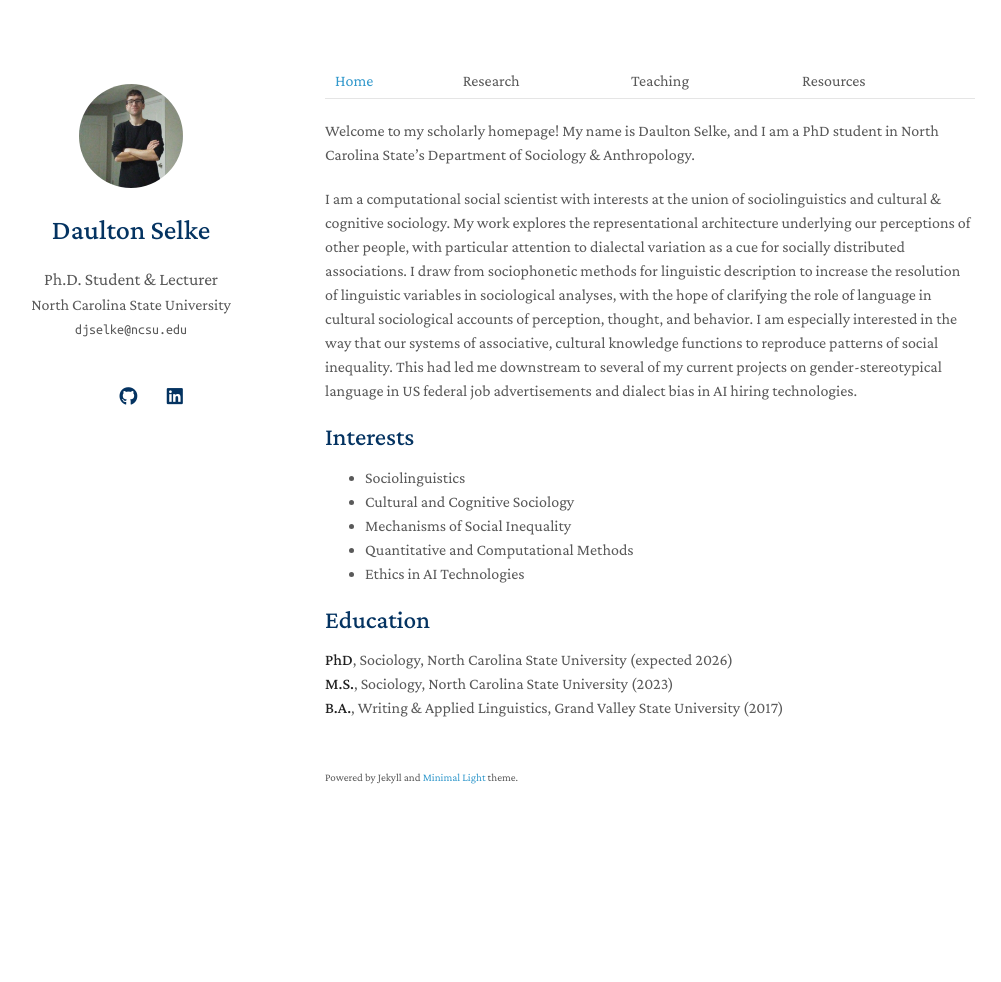
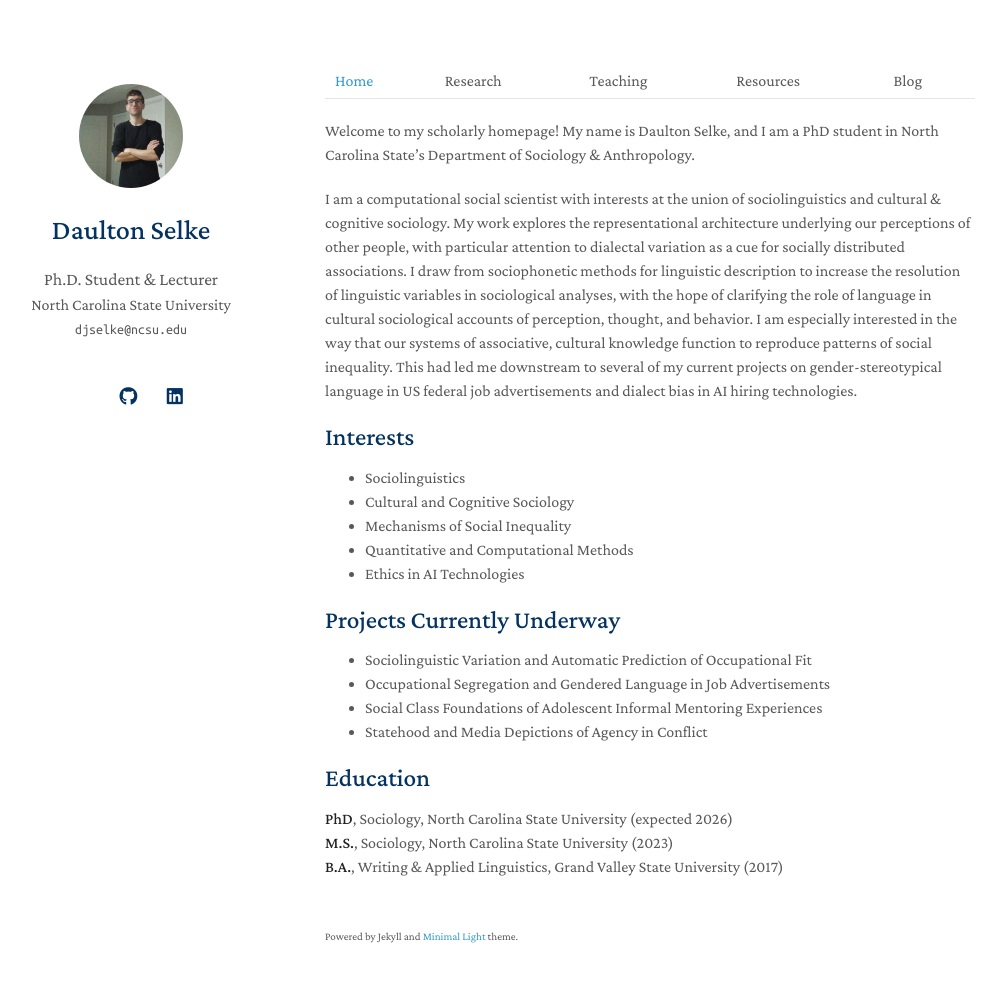
Before and after one commit to selked/selked.github.io, a Jekyll site: the page built from index.md, in a window 1280 px wide and 1017 px high. Shown: the top 982 px of the window, without its empty margins (145-1146 px from the left). Built offline with Jekyll 4.4.1, drawn with Linux system fonts in a browser that asks for light colours; a style sheet for code colours, icons or effects is not loaded.

Commit message:
Updating website

```diff
--- a/index.md
+++ b/index.md
@@ -1,11 +1,11 @@
 ---
 layout: homepage
 ---
-[Home](https://selked.github.io) | Research | Teaching | Resources
+[Home](https://selked.github.io) | Research | Teaching | Resources | Blog
 
 Welcome to my scholarly homepage! My name is Daulton Selke, and I am a PhD student in North Carolina State's Department of Sociology & Anthropology.
 
-I am a computational social scientist with interests at the union of sociolinguistics and  cultural & cognitive sociology. My work explores the representational architecture underlying our perceptions of other people, with particular attention to dialectal variation as a cue for socially distributed associations. I draw from sociophonetic methods for linguistic description to increase the resolution of linguistic variables in sociological analyses, with the hope of clarifying the role of language in cultural sociological accounts of perception, thought, and behavior. I am especially interested in the way that our systems of associative, cultural knowledge functions to reproduce patterns of social inequality. This had led me downstream to several of my current projects on gender-stereotypical language in US federal job advertisements and dialect bias in AI hiring technologies.
+I am a computational social scientist with interests at the union of sociolinguistics and  cultural & cognitive sociology. My work explores the representational architecture underlying our perceptions of other people, with particular attention to dialectal variation as a cue for socially distributed associations. I draw from sociophonetic methods for linguistic description to increase the resolution of linguistic variables in sociological analyses, with the hope of clarifying the role of language in cultural sociological accounts of perception, thought, and behavior. I am especially interested in the way that our systems of associative, cultural knowledge function to reproduce patterns of social inequality. This had led me downstream to several of my current projects on gender-stereotypical language in US federal job advertisements and dialect bias in AI hiring technologies.
 
 ## Interests
 
@@ -15,6 +15,12 @@ I am a computational social scientist with interests at the union of sociolingui
 - Quantitative and Computational Methods
 - Ethics in AI Technologies
 
+## Projects Currently Underway
+- Sociolinguistic Variation and Automatic Prediction of Occupational Fit
+- Occupational Segregation and Gendered Language in Job Advertisements
+- Social Class Foundations of Adolescent Informal Mentoring Experiences
+- Statehood and Media Depictions of Agency in Conflict
+
 ## Education
 
 **PhD**, Sociology, North Carolina State University (expected 2026)\
```
